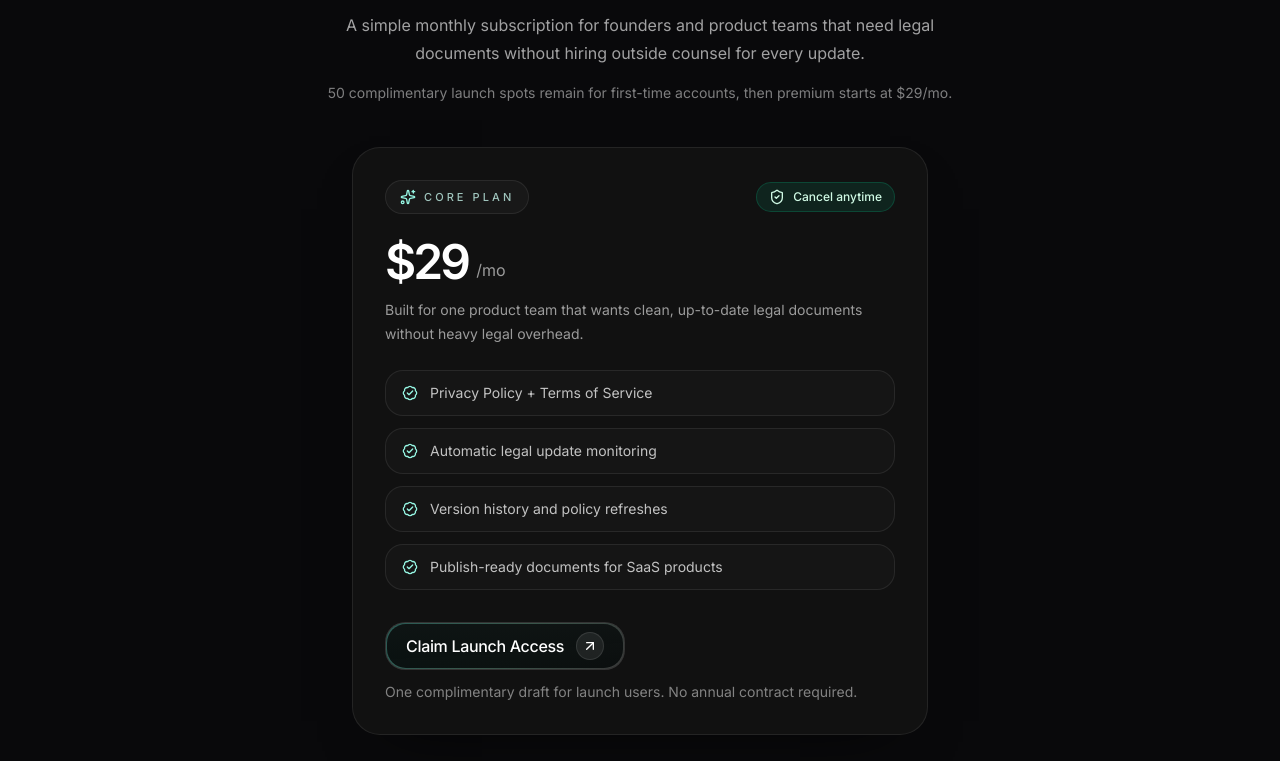
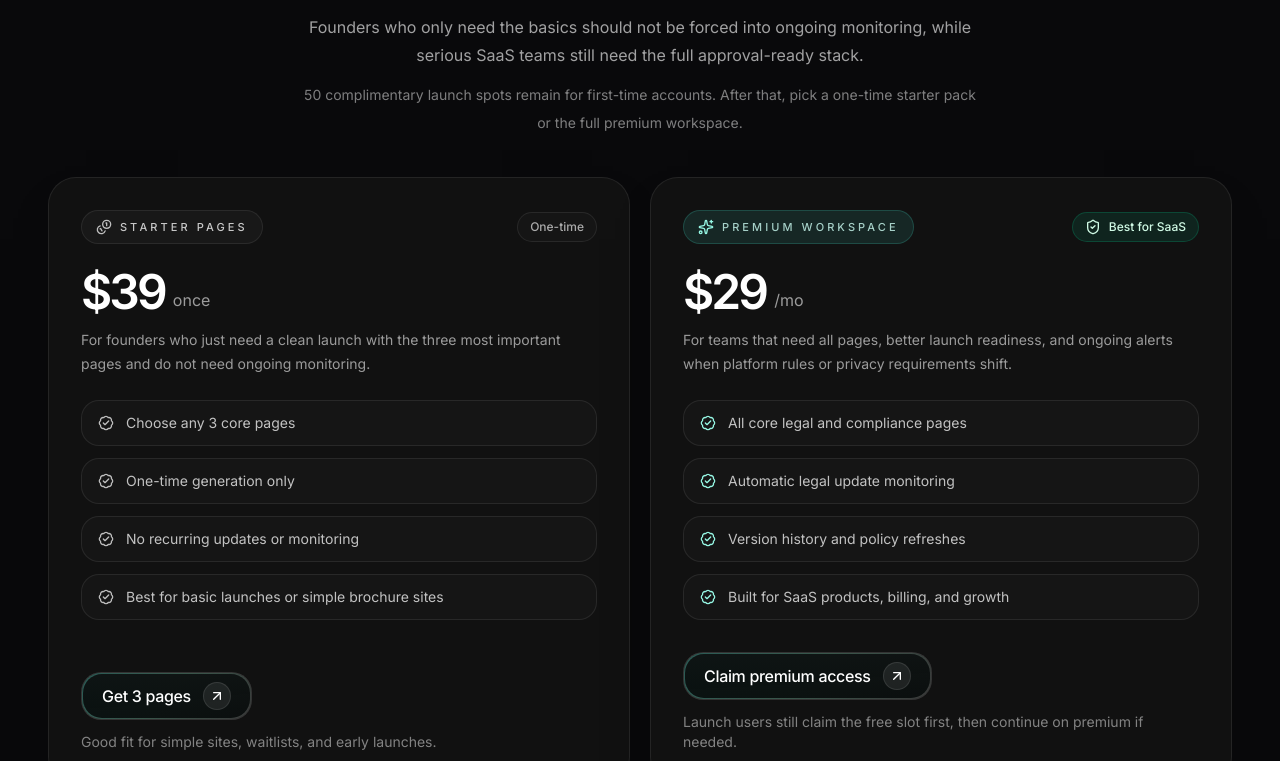
Before and after one commit to policypack9-ctrl/policy-pack-v1, a Next.js app: page / in a window 1280 px wide. Shown: the part 4860-5621 px from the top of the page. Built offline with nearby package versions, Linux system fonts and the light colour scheme; no server answers.

Commit message:
feat: add two-tier pricing and full-width faq

```diff
--- a/src/components/sections/faq.tsx
+++ b/src/components/sections/faq.tsx
@@ -30,6 +30,21 @@ const faqItems = [
     answer:
       "It is designed for founders, indie hackers, and SaaS teams that need fast, trustworthy legal docs without enterprise process overhead.",
   },
+  {
+    question: "Can I start with a one-time pack and upgrade later?",
+    answer:
+      "Yes. You can begin with the smaller three-page pack, then move to the full workspace later if you need more pages, ongoing monitoring, or compliance alerts.",
+  },
+  {
+    question: "Which three pages matter most for an early launch?",
+    answer:
+      "For most SaaS launches, the highest-priority set is Privacy Policy, Terms of Service, and Refund Policy or Cookie Policy depending on your billing flow and target market.",
+  },
+  {
+    question: "Does PolicyPack support app launches as well as websites?",
+    answer:
+      "Yes. The drafting logic is built for websites, SaaS products, and app launches where privacy disclosures, payment readiness, and platform review all matter.",
+  },
 ];
 
 export function FaqSection() {
@@ -60,7 +75,7 @@ export function FaqSection() {
           initial={{ opacity: 0, y: shouldReduceMotion ? 0 : 18 }}
           animate={{ opacity: 1, y: 0 }}
           transition={{ duration: 0.6, delay: 0.08, ease: [0.22, 1, 0.36, 1] }}
-          className="soft-panel mx-auto mt-10 max-w-3xl rounded-[28px] p-3 sm:p-4"
+          className="soft-panel mt-10 w-full rounded-[28px] p-3 sm:p-4"
         >
           <Accordion defaultValue={["item-0"]} multiple>
             {faqItems.map((item, index) => (
--- a/src/components/sections/features.tsx
+++ b/src/components/sections/features.tsx
@@ -54,7 +54,10 @@ export function FeaturesSection() {
   const shouldReduceMotion = useReducedMotion();
 
   return (
-    <section id="features" className="scroll-mt-24 bg-black py-16 sm:py-20">
+    <section
+      id="features"
+      className="scroll-mt-24 border-t border-white/10 bg-black py-16 sm:py-20"
+    >
       <div className="mx-auto max-w-7xl px-6 sm:px-10 lg:px-12">
         <motion.div
           initial={{ opacity: 0, y: shouldReduceMotion ? 0 : 16 }}
--- a/src/components/sections/pricing.tsx
+++ b/src/components/sections/pricing.tsx
@@ -1,16 +1,23 @@
 "use client";
 
 import { motion, useReducedMotion } from "framer-motion";
-import { BadgeCheck, ShieldCheck, Sparkles } from "lucide-react";
+import { BadgeCheck, Coins, ShieldCheck, Sparkles } from "lucide-react";
 
 import { AuthAwarePremiumButton } from "@/components/auth/auth-aware-premium-button";
 import type { LaunchCampaignSnapshot } from "@/lib/launch-campaign";
 
-const planFeatures = [
-  "Privacy Policy + Terms of Service",
+const starterPlanFeatures = [
+  "Choose any 3 core pages",
+  "One-time generation only",
+  "No recurring updates or monitoring",
+  "Best for basic launches or simple brochure sites",
+];
+
+const premiumPlanFeatures = [
+  "All core legal and compliance pages",
   "Automatic legal update monitoring",
   "Version history and policy refreshes",
-  "Publish-ready documents for SaaS products",
+  "Built for SaaS products, billing, and growth",
 ];
 
 type PricingSectionProps = {
@@ -20,14 +27,14 @@ type PricingSectionProps = {
 export function PricingSection({ launchSnapshot }: PricingSectionProps) {
   const shouldReduceMotion = useReducedMotion();
   const pricingSupportCopy = launchSnapshot.freeGenerationClosed
-    ? "The complimentary launch batch has closed. New accounts unlock full document generation through premium checkout."
-    : `${launchSnapshot.freeSpotsRemaining} complimentary launch spot${launchSnapshot.freeSpotsRemaining === 1 ? "" : "s"} remain for first-time accounts, then premium starts at $29/mo.`;
-  const pricingCtaLabel = launchSnapshot.freeGenerationClosed
-    ? "Unlock PolicyPack"
-    : "Claim Launch Access";
+    ? "Research benchmark: low-end policy tools cluster around $8-$15/mo, while one-time policy pricing often stacks quickly per document. We position PolicyPack with a simpler one-time starter and a higher-trust premium plan."
+    : `${launchSnapshot.freeSpotsRemaining} complimentary launch spot${launchSnapshot.freeSpotsRemaining === 1 ? "" : "s"} remain for first-time accounts. After that, pick a one-time starter pack or the full premium workspace.`;
 
   return (
-    <section id="pricing" className="scroll-mt-24 bg-zinc-950 py-16 sm:py-20">
+    <section
+      id="pricing"
+      className="scroll-mt-24 border-y border-white/10 bg-zinc-950 py-16 sm:py-20"
+    >
       <div className="mx-auto max-w-7xl px-6 sm:px-10 lg:px-12">
         <motion.div
           initial={{ opacity: 0, y: shouldReduceMotion ? 0 : 16 }}
@@ -39,49 +46,105 @@ export function PricingSection({ launchSnapshot }: PricingSectionProps) {
             Pricing
           </p>
           <h2 className="mt-4 text-3xl font-semibold tracking-[-0.05em] text-white sm:text-4xl">
-            One plan. Everything needed to stay compliant.
+            Choose simple one-time pages or the full compliance layer.
           </h2>
           <p className="mt-4 text-base leading-7 text-white/62">
-            A simple monthly subscription for founders and product teams that
-            need legal documents without hiring outside counsel for every update.
+            Founders who only need the basics should not be forced into ongoing
+            monitoring, while serious SaaS teams still need the full approval-ready stack.
           </p>
           <p className="mt-3 text-sm leading-7 text-white/48">
             {pricingSupportCopy}
           </p>
         </motion.div>
 
+        <div className="mt-10 grid gap-5 lg:grid-cols-2">
           <motion.div
             initial={{ opacity: 0, y: shouldReduceMotion ? 0 : 18 }}
             animate={{ opacity: 1, y: 0 }}
-          transition={{ duration: 0.6, delay: 0.08, ease: [0.22, 1, 0.36, 1] }}
-          className="soft-panel mx-auto mt-10 max-w-xl rounded-[28px] p-6 sm:p-8"
+            transition={{ duration: 0.6, delay: 0.06, ease: [0.22, 1, 0.36, 1] }}
+            className="soft-panel flex h-full flex-col rounded-[28px] p-6 sm:p-8"
           >
             <div className="flex items-center justify-between gap-3">
-            <div className="inline-flex items-center gap-2 rounded-full border border-white/[0.08] bg-white/[0.03] px-3.5 py-2 text-[11px] font-medium uppercase tracking-[0.28em] text-teal-100/76">
-              <Sparkles className="size-4 text-teal-200" />
-              Core plan
+              <div className="inline-flex items-center gap-2 rounded-full border border-white/[0.08] bg-white/[0.03] px-3.5 py-2 text-[11px] font-medium uppercase tracking-[0.28em] text-white/76">
+                <Coins className="size-4 text-white/72" />
+                Starter pages
               </div>
-            <div className="inline-flex items-center gap-2 rounded-full border border-emerald-400/20 bg-emerald-400/10 px-3 py-1.5 text-xs font-medium text-emerald-100">
-              <ShieldCheck className="size-4" />
-              Cancel anytime
+              <div className="inline-flex items-center gap-2 rounded-full border border-white/[0.08] bg-white/[0.02] px-3 py-1.5 text-xs font-medium text-white/64">
+                One-time
               </div>
             </div>
 
             <div className="mt-6">
-            <div className="flex items-end justify-center gap-2 sm:justify-start">
+              <div className="flex items-end gap-2">
+                <span className="text-5xl font-semibold tracking-[-0.06em] text-white">
+                  $39
+                </span>
+                <span className="pb-1 text-base text-white/58">once</span>
+              </div>
+              <p className="mt-3 text-sm leading-6 text-white/58">
+                For founders who just need a clean launch with the three most
+                important pages and do not need ongoing monitoring.
+              </p>
+            </div>
+
+            <div className="mt-6 space-y-3">
+              {starterPlanFeatures.map((feature) => (
+                <div
+                  key={feature}
+                  className="flex items-center gap-3 rounded-[18px] border border-white/[0.08] bg-white/[0.02] px-4 py-3 text-sm text-white/74"
+                >
+                  <BadgeCheck className="size-4 shrink-0 text-white/72" />
+                  <span>{feature}</span>
+                </div>
+              ))}
+            </div>
+
+            <div className="mt-8 flex flex-1 flex-col justify-end gap-3">
+              <AuthAwarePremiumButton
+                authenticatedHref="/onboarding?plan=starter"
+                callbackHref="/onboarding?plan=starter"
+                className="h-12 px-5 text-sm sm:text-base"
+              >
+                Get 3 pages
+              </AuthAwarePremiumButton>
+              <p className="text-sm text-white/48">
+                Good fit for simple sites, waitlists, and early launches.
+              </p>
+            </div>
+          </motion.div>
+
+          <motion.div
+            initial={{ opacity: 0, y: shouldReduceMotion ? 0 : 18 }}
+            animate={{ opacity: 1, y: 0 }}
+            transition={{ duration: 0.6, delay: 0.1, ease: [0.22, 1, 0.36, 1] }}
+            className="soft-panel flex h-full flex-col rounded-[28px] border border-teal-300/18 p-6 shadow-[0_24px_60px_-34px_rgba(45,212,191,0.28)] sm:p-8"
+          >
+            <div className="flex items-center justify-between gap-3">
+              <div className="inline-flex items-center gap-2 rounded-full border border-teal-300/18 bg-teal-300/10 px-3.5 py-2 text-[11px] font-medium uppercase tracking-[0.28em] text-teal-100/80">
+                <Sparkles className="size-4 text-teal-200" />
+                Premium workspace
+              </div>
+              <div className="inline-flex items-center gap-2 rounded-full border border-emerald-400/20 bg-emerald-400/10 px-3 py-1.5 text-xs font-medium text-emerald-100">
+                <ShieldCheck className="size-4" />
+                Best for SaaS
+              </div>
+            </div>
+
+            <div className="mt-6">
+              <div className="flex items-end gap-2">
                 <span className="text-5xl font-semibold tracking-[-0.06em] text-white">
                   $29
                 </span>
                 <span className="pb-1 text-base text-white/58">/mo</span>
               </div>
               <p className="mt-3 text-sm leading-6 text-white/58">
-              Built for one product team that wants clean, up-to-date legal
-              documents without heavy legal overhead.
+                For teams that need all pages, better launch readiness, and
+                ongoing alerts when platform rules or privacy requirements shift.
               </p>
             </div>
 
             <div className="mt-6 space-y-3">
-            {planFeatures.map((feature) => (
+              {premiumPlanFeatures.map((feature) => (
                 <div
                   key={feature}
                   className="flex items-center gap-3 rounded-[18px] border border-white/[0.08] bg-white/[0.02] px-4 py-3 text-sm text-white/74"
@@ -92,22 +155,25 @@ export function PricingSection({ launchSnapshot }: PricingSectionProps) {
               ))}
             </div>
 
-          <div className="mt-8 flex flex-col items-center gap-3 sm:items-start">
+            <div className="mt-8 flex flex-1 flex-col justify-end gap-3">
               <AuthAwarePremiumButton
-              authenticatedHref="/onboarding"
-              callbackHref="/onboarding"
+                authenticatedHref="/onboarding?plan=premium"
+                callbackHref="/onboarding?plan=premium"
                 className="h-12 px-5 text-sm sm:text-base"
               >
-              {pricingCtaLabel}
+                {launchSnapshot.freeGenerationClosed
+                  ? "Unlock premium"
+                  : "Claim premium access"}
               </AuthAwarePremiumButton>
               <p className="text-sm text-white/48">
                 {launchSnapshot.freeGenerationClosed
                   ? "No setup fee. No annual contract required."
-                : "One complimentary draft for launch users. No annual contract required."}
+                  : "Launch users still claim the free slot first, then continue on premium if needed."}
               </p>
             </div>
           </motion.div>
         </div>
+      </div>
     </section>
   );
 }
```
Lines whose indentation alone changed are shown as unchanged.
